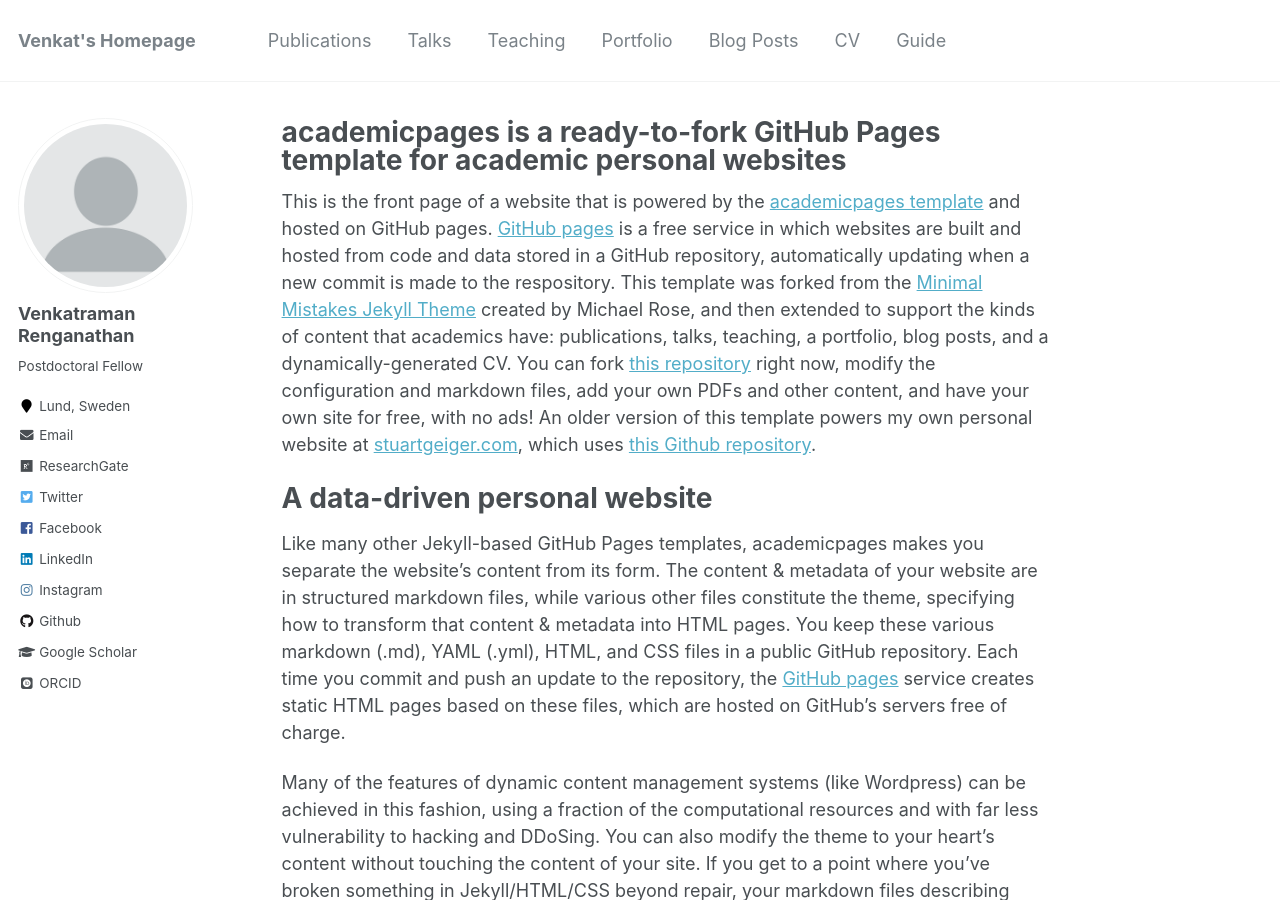
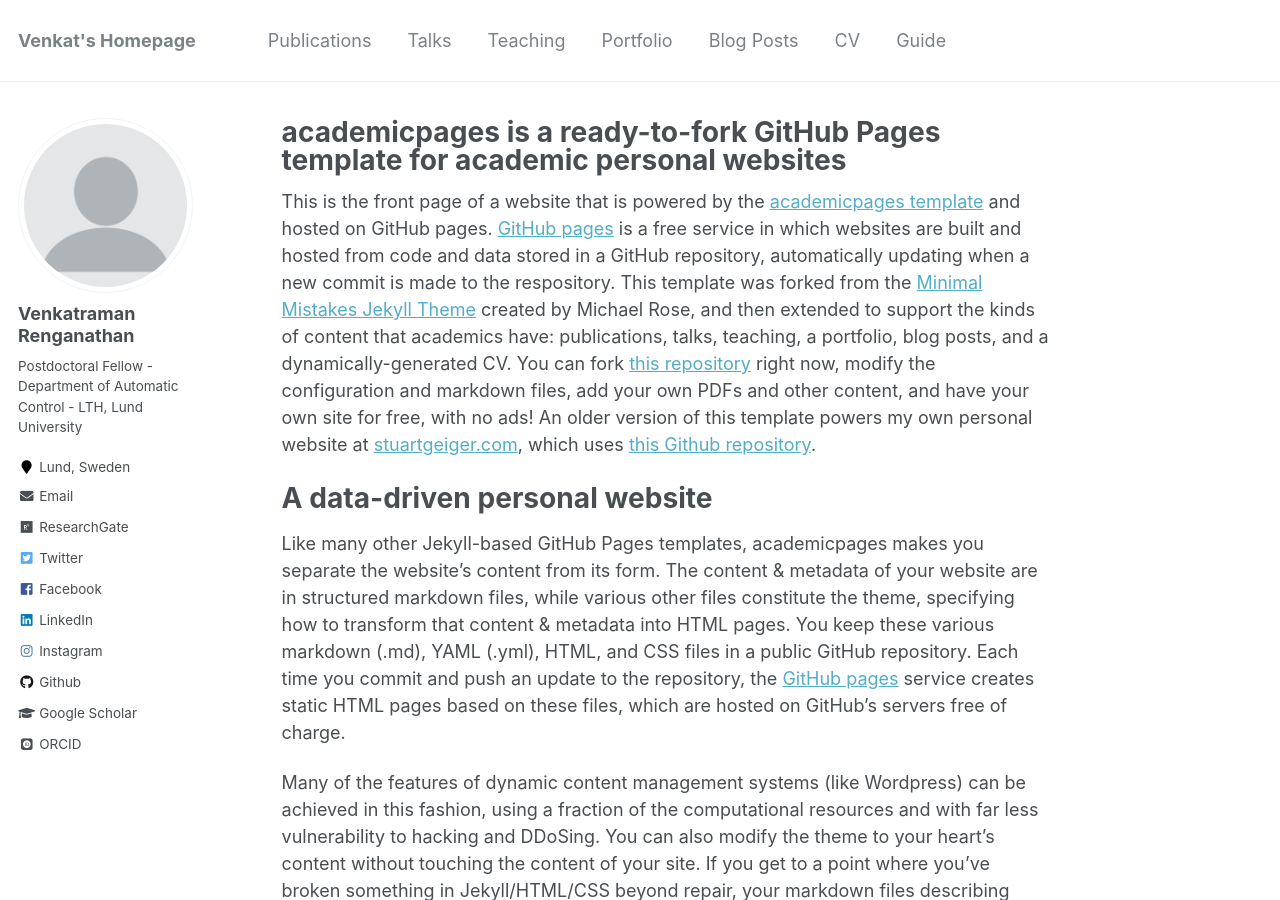
Before and after one commit to venkatramanrenganathan/venkatramanrenganathan.github.io, a Jekyll site: the page built from _pages/about.md, in a window 1280 px wide and 900 px high. Built offline with Jekyll 4.4.1, drawn with Linux system fonts in a browser that asks for light colours; some web fonts are replaced.

Commit message:
Update _config.yml

```diff
--- a/_config.yml
+++ b/_config.yml
@@ -82,7 +82,7 @@ analytics:
 author:
   name             : "Venkatraman Renganathan"
   avatar           : "profile.png"
-  bio              : "Postdoctoral Fellow"
+  bio              : "Postdoctoral Fellow - Department of Automatic Control - LTH, Lund University"
   location         : "Lund, Sweden"
   employer         :
   pubmed           :
```
